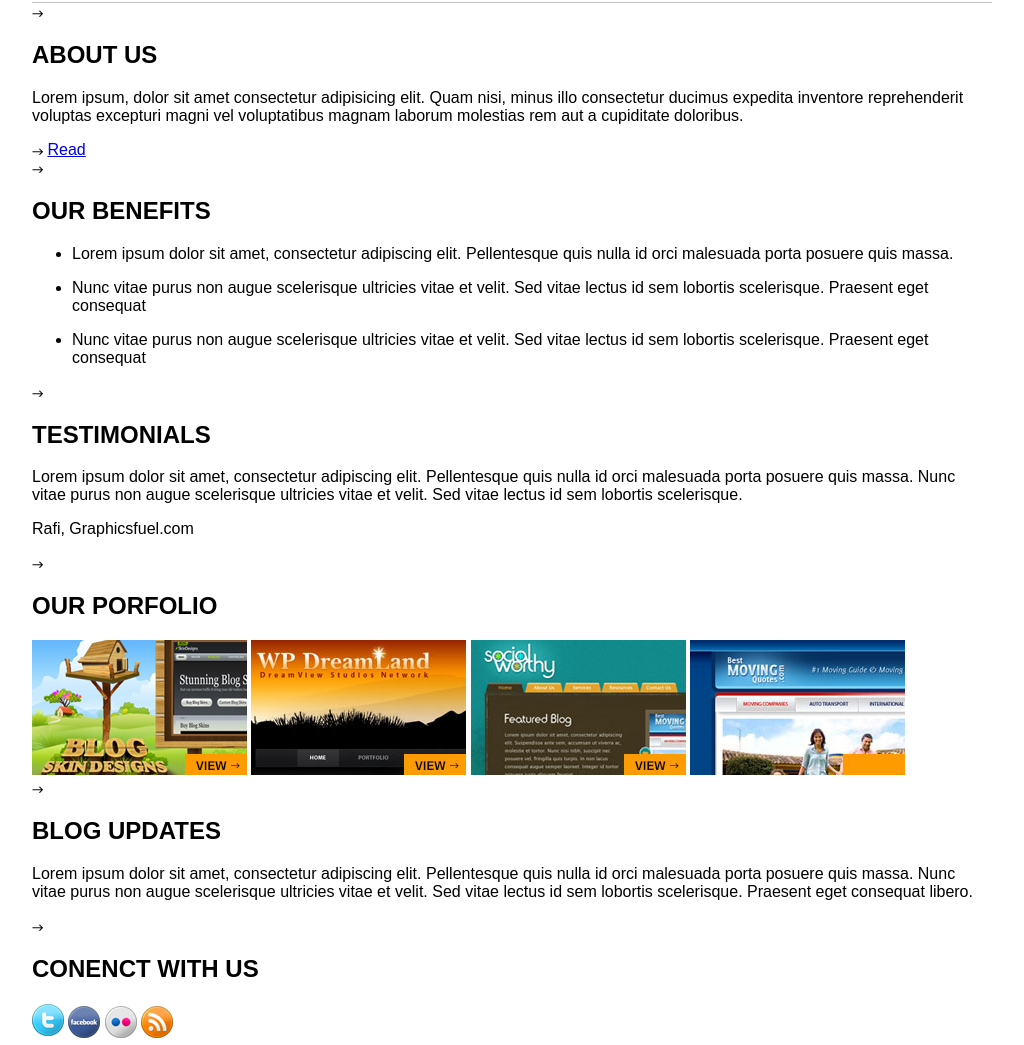
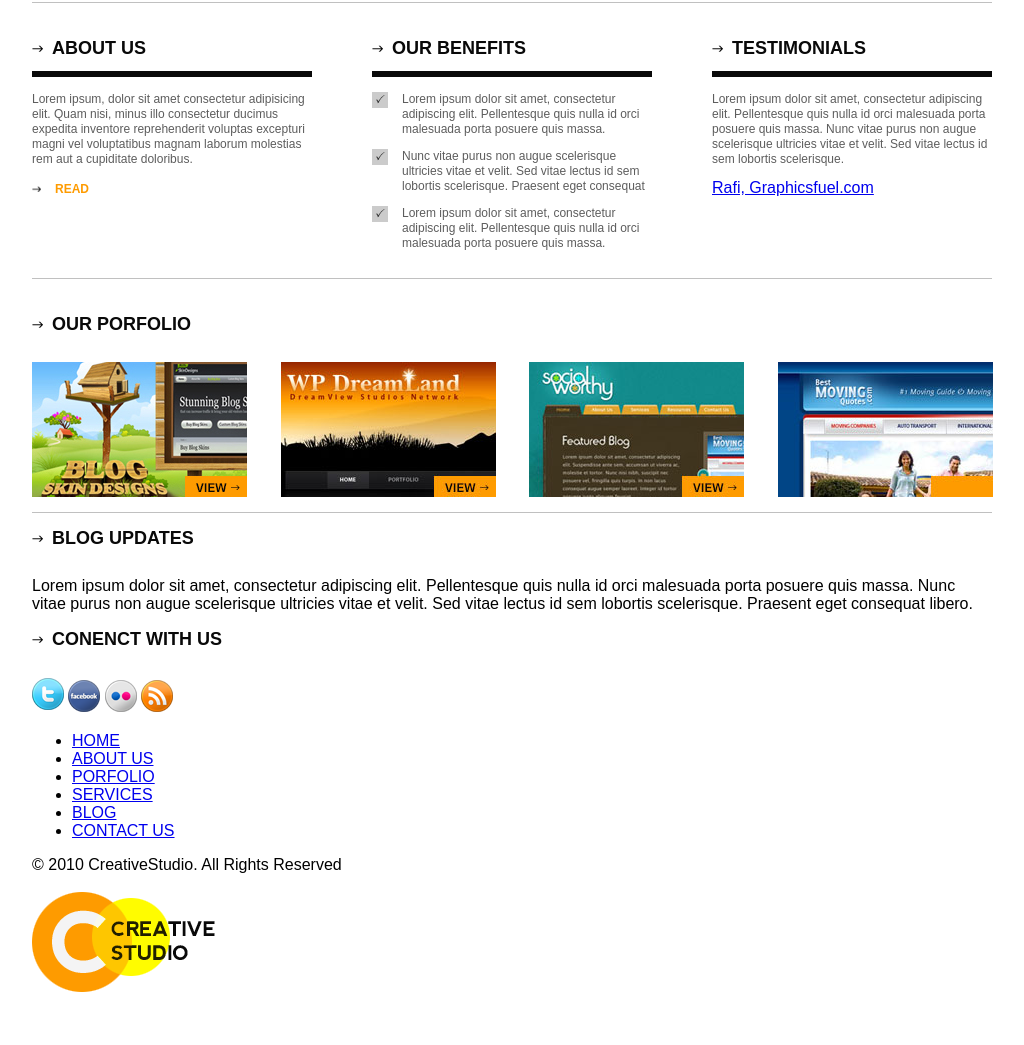
Before and after one commit to jeanToru/WEB1-S10-, a plain HTML site: page WEB1-DiseñoHtml/index.html in a window 1280 px wide. Shown: the part 578-1623 px from the top of the page, without its empty margins (128-1152 px from the left). After the commit the page ends 1576 px from the top, so only its background shows below. Drawn offline with Linux system fonts and the light colour scheme.

Commit message:
Bloque contenido y bloque Imajenes

```diff
--- a/WEB1-DiseñoHtml/css/style.css
+++ b/WEB1-DiseñoHtml/css/style.css
@@ -1,11 +1,20 @@
 /*Global */
 body {
     font-family: Arial, Helvetica, sans-serif;
+    border-top: 17px solid #090909;
     margin: 0;
 }
-html {
-    border-top: 17px solid #090909;
+
+h2 {
+	font-size: 18px;
+	color: #090909;
+	padding-bottom: 12px;
+	padding-left: 20px;
+	background-image: url('../img/arrow.png');
+	background-repeat: no-repeat;
+	background-position: 0 7px;
 }
+
 /* Helpers */
 #estrutura {
     width: 960px;
@@ -15,12 +24,40 @@ html {
     content: "";
     clear: both;
     display: table;
-  }
+}
+
+.borde{
+	border-bottom: 6px solid #090909;
+}
 
 .space-border {
 	padding: 20px 0 15px;
 	border-bottom: 1px solid #c0c0c0;
 }
+
+
+
+.link-flecha {
+	color: #fe9b00;
+	font-size: 12px;
+	font-weight: bold;
+	padding-left: 23px;
+	text-decoration: none;
+	text-transform: uppercase;
+	position: relative;
+}
+
+.link-flecha:hover {
+	text-decoration: underline;
+}
+
+.link-arrow-img {
+	width: 9px;
+	position: absolute;
+	left: 0;
+    top: 4px;
+}
+
 /* Header */
 #logo {
     float: left;
@@ -61,3 +98,67 @@ html {
     text-decoration: none;
     text-transform: uppercase;
 }
+
+/*Bloque de parrafos*/
+
+#contenido h2 {
+    font-size: 18px;
+	color: #090909;
+	border-bottom: 6px solid #090909;
+	padding-bottom: 12px;
+	padding-left: 20px;
+	background-image: url('../img/arrow.png');
+	background-repeat: no-repeat;
+	background-position: 0 7px;
+}
+#contenido p {
+	color: #5d5d5d;
+	font-size: 12px;
+	line-height: 15px;
+}
+
+#lista-contenido {
+	list-style: none;
+	margin: 0;
+	padding: 0;
+}
+
+#lista-contenido li {
+    padding-left:30px;
+	background-image: url('../img/check.png');
+	background-repeat: no-repeat;
+	background-position: top left;
+}
+
+.box {
+	width: 280px;
+	float: left;
+}
+
+.box + .box {
+	margin-left: 60px;
+}
+
+
+.link-contenido {
+	color: #090909;
+	font-style: italic;
+	font-size: 12px;
+	text-decoration: none;
+}
+
+/*Bloque de imajenes */
+
+.caja-image {
+    width: 214.5px;
+	float: left;
+    background-color: navy;
+}
+
+.caja-image a, .caja-image img {
+    display: block;
+}
+
+.caja-image + .caja-image {
+    margin-left: 34px;
+}
--- a/WEB1-DiseñoHtml/index.html
+++ b/WEB1-DiseñoHtml/index.html
@@ -5,7 +5,6 @@
     <meta charset="UTF-8">
     <meta name="viewport" content="width=device-width, initial-scale=1.0">
     <link rel="stylesheet" href="css/style.css">
-    <link rel="icon" type="image.png" href="img/logo.png">
     <title>Creative Studio</title>
 </head>
 
@@ -30,65 +29,52 @@
         <div id="bloqueImagen" class="space-border">
             <a href="#"><img src="img/img.jpg" alt="Imagen de Grande"></a>
         </div>
-        <div id="parrafos">
-            <div id="primerParrafo">
-                <img src="img/arrow.png" alt="flecha">
-                <h2>ABOUT US</h2>
+        <div id="contenido" class="clearfix space-border">
+            <div class="box">
+                <h2 class="borde">ABOUT US</h2>
                 <p>Lorem ipsum, dolor sit amet consectetur adipisicing elit. Quam nisi, minus illo consectetur ducimus
                     expedita inventore reprehenderit voluptas excepturi magni vel voluptatibus magnam laborum molestias
                     rem aut a cupiditate doloribus.</p>
-                <img src="img/arrow.png" alt="flecha">
-                <a href="#">Read</a>
+                <a href="#" class="link-flecha"><img class="link-arrow-img" src="img/arrow.png" />Read</a>
             </div>
-            <div id="segundoParrafo">
-                <img src="img/arrow.png" alt="flecha">
-                <h2>OUR BENEFITS</h2>
-                <ul>
+            <div class="box">
+                <h2 class="borde">OUR BENEFITS</h2>
+                <ul id="lista-contenido">
                     <li>
                         <p>Lorem ipsum dolor sit amet, consectetur adipiscing elit. Pellentesque quis nulla id orci
-                            malesuada
-                            porta posuere quis massa.</p>
+                            malesuada porta posuere quis massa. </p>
                     </li>
                     <li>
                         <p>Nunc vitae purus non augue scelerisque ultricies vitae et velit. Sed vitae lectus id sem
-                            lobortis
-                            scelerisque. Praesent eget consequat</p>
+                            lobortis scelerisque. Praesent eget consequat</p>
                     </li>
-
                     <li>
-                        <p>Nunc vitae purus non augue scelerisque ultricies vitae et velit. Sed vitae lectus id sem
-                            lobortis
-                            scelerisque. Praesent eget consequat</p>
+                        <p>Lorem ipsum dolor sit amet, consectetur adipiscing elit. Pellentesque quis nulla id orci
+                            malesuada porta posuere quis massa.</p>
                     </li>
                 </ul>
             </div>
-            <div id="tercerParrafo">
-                <img src="img/arrow.png" alt="flecha">
-                <h2>TESTIMONIALS</h2>
-                <p>Lorem ipsum dolor sit amet, consectetur adipiscing elit. Pellentesque quis nulla id orci malesuada
-                    porta posuere quis massa. Nunc vitae purus non augue scelerisque ultricies vitae et velit. Sed vitae
-                    lectus id sem lobortis scelerisque. </p>
-                <p>Rafi, Graphicsfuel.com</p>
+            <div class="box">
+                <h2 class="borde">TESTIMONIALS</h2>
+                <p>Lorem ipsum dolor sit amet, consectetur adipiscing elit. Pellentesque quis nulla id orci malesuada porta posuere quis massa. Nunc vitae purus non augue scelerisque ultricies vitae et velit. Sed vitae lectus id sem lobortis scelerisque.</p>
+                <a href="#" class="link-box">Rafi, Graphicsfuel.com</a>
             </div>
         </div>
-        <div id="imajenes">
-            <img src="img/arrow.png" alt="flecha">
+        <div id="imajenes" class="clearfix space-border">
             <h2>OUR PORFOLIO</h2>
-            <a href="#"><img src="img/portfolio1.jpg" alt="Portafolio"></a>
-            <a href="#"><img src="img/portfolio-2.jpg" alt="Portafolio"></a>
-            <a href="#"><img src="img/portfolio-3.jpg" alt="Portafolio"></a>
-            <a href="#"><img src="img/portfolio-4.jpg" alt="Portafolio"></a>
+            <div class="caja-image"><a href="#"><img src="img/portfolio1.jpg" alt="Portafolio"></a></div>
+            <div class="caja-image"><a href="#"><img src="img/portfolio-2.jpg" alt="Portafolio"></a></div>
+            <div class="caja-image"><a href="#"><img src="img/portfolio-3.jpg" alt="Portafolio"></a></div>
+            <div class="caja-image"><a href="#"><img src="img/portfolio-4.jpg" alt="Portafolio"></a></div>
         </div>
         <div id="penultimoBloque">
             <div id="fondoIzquierdo">
-                <img src="img/arrow.png" alt="flecha">
                 <h2>BLOG UPDATES</h2>
                 <p>Lorem ipsum dolor sit amet, consectetur adipiscing elit. Pellentesque quis nulla id orci malesuada
                     porta posuere quis massa. Nunc vitae purus non augue scelerisque ultricies vitae et velit. Sed vitae
                     lectus id sem lobortis scelerisque. Praesent eget consequat libero. </p>
             </div>
             <div id="fondoDerecha">
-                <img src="img/arrow.png" alt="flecha">
                 <h2>CONENCT WITH US</h2>
                 <a href="#"><img src="img/icono-tw.png" alt="Portafolio"></a>
                 <a href="#"><img src="img/iocno-blue.png" alt="Portafolio"></a>
```
